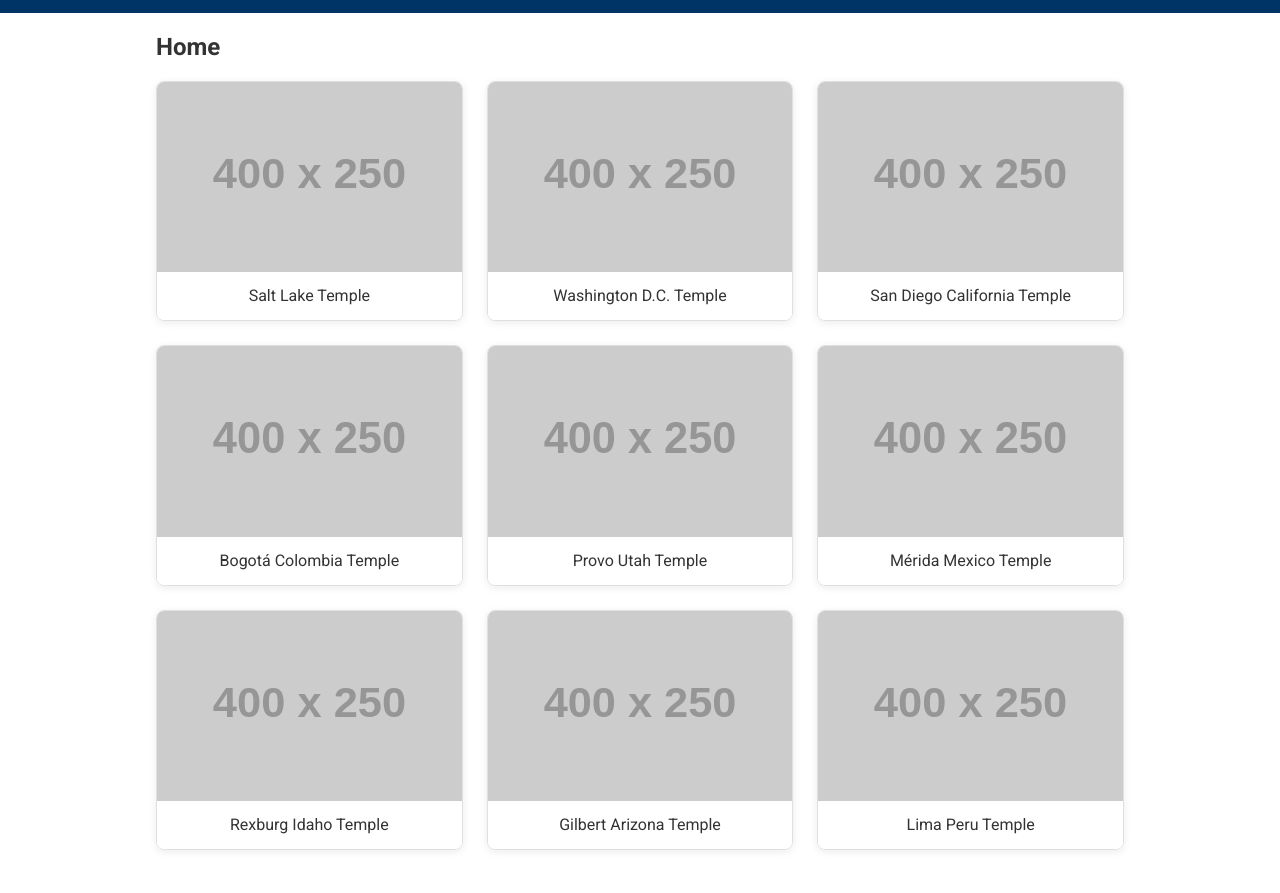
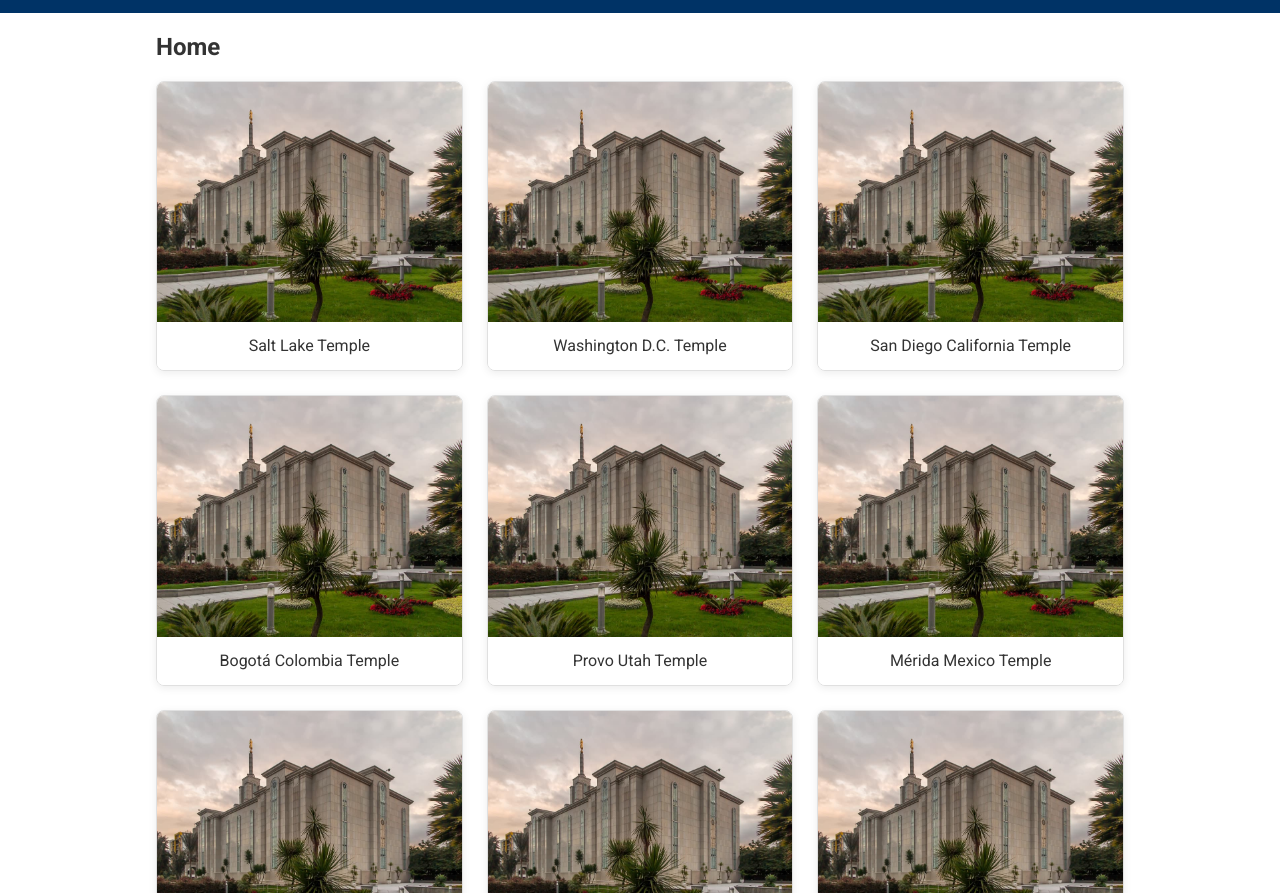
Before and after one commit to ofonsecam/wdd131, a plain HTML site: page temples.html in a window 1280 px wide. Shown: the part 59-952 px from the top of the page. Drawn offline with Linux system fonts and the light colour scheme; placeholder pictures from the web are drawn by us.

Commit message:
last changes

```diff
--- a/temples.html
+++ b/temples.html
@@ -32,39 +32,39 @@
     <h2>Home</h2>
     <section class="gallery" aria-label="Temple photo gallery">
       <figure>
-        <img src="https://placehold.co/400x250" alt="Temple exterior view with spire and gardens" width="400" height="250" loading="lazy">
+        <img src="images/temple.jpg" alt="Temple exterior view with spire and gardens" width="400" height="250" loading="lazy">
         <figcaption>Salt Lake Temple</figcaption>
       </figure>
       <figure>
-        <img src="https://placehold.co/400x250" alt="Temple building and reflection pool" width="400" height="250" loading="lazy">
+        <img src="images/temple.jpg" alt="Temple building and reflection pool" width="400" height="250" loading="lazy">
         <figcaption>Washington D.C. Temple</figcaption>
       </figure>
       <figure>
-        <img src="https://placehold.co/400x250" alt="Temple facade with columns" width="400" height="250" loading="lazy">
+        <img src="images/temple.jpg" alt="Temple facade with columns" width="400" height="250" loading="lazy">
         <figcaption>San Diego California Temple</figcaption>
       </figure>
       <figure>
-        <img src="https://placehold.co/400x250" alt="Temple at sunset" width="400" height="250" loading="lazy">
+        <img src="images/temple.jpg" alt="Temple at sunset" width="400" height="250" loading="lazy">
         <figcaption>Bogotá Colombia Temple</figcaption>
       </figure>
       <figure>
-        <img src="https://placehold.co/400x250" alt="Temple with mountain backdrop" width="400" height="250" loading="lazy">
+        <img src="images/temple.jpg" alt="Temple with mountain backdrop" width="400" height="250" loading="lazy">
         <figcaption>Provo Utah Temple</figcaption>
       </figure>
       <figure>
-        <img src="https://placehold.co/400x250" alt="Temple entrance and landscaping" width="400" height="250" loading="lazy">
+        <img src="images/temple.jpg" alt="Temple entrance and landscaping" width="400" height="250" loading="lazy">
         <figcaption>Mérida Mexico Temple</figcaption>
       </figure>
       <figure>
-        <img src="https://placehold.co/400x250" alt="Temple spire and sky" width="400" height="250" loading="lazy">
+        <img src="images/temple.jpg" alt="Temple spire and sky" width="400" height="250" loading="lazy">
         <figcaption>Rexburg Idaho Temple</figcaption>
       </figure>
       <figure>
-        <img src="https://placehold.co/400x250" alt="Temple grounds and visitor center" width="400" height="250" loading="lazy">
+        <img src="images/temple.jpg" alt="Temple grounds and visitor center" width="400" height="250" loading="lazy">
         <figcaption>Gilbert Arizona Temple</figcaption>
       </figure>
       <figure>
-        <img src="https://placehold.co/400x250" alt="Temple exterior with trees" width="400" height="250" loading="lazy">
+        <img src="images/temple.jpg" alt="Temple exterior with trees" width="400" height="250" loading="lazy">
         <figcaption>Lima Peru Temple</figcaption>
       </figure>
     </section>
```
Also changed, not shown: images/temple.jpg (added).
